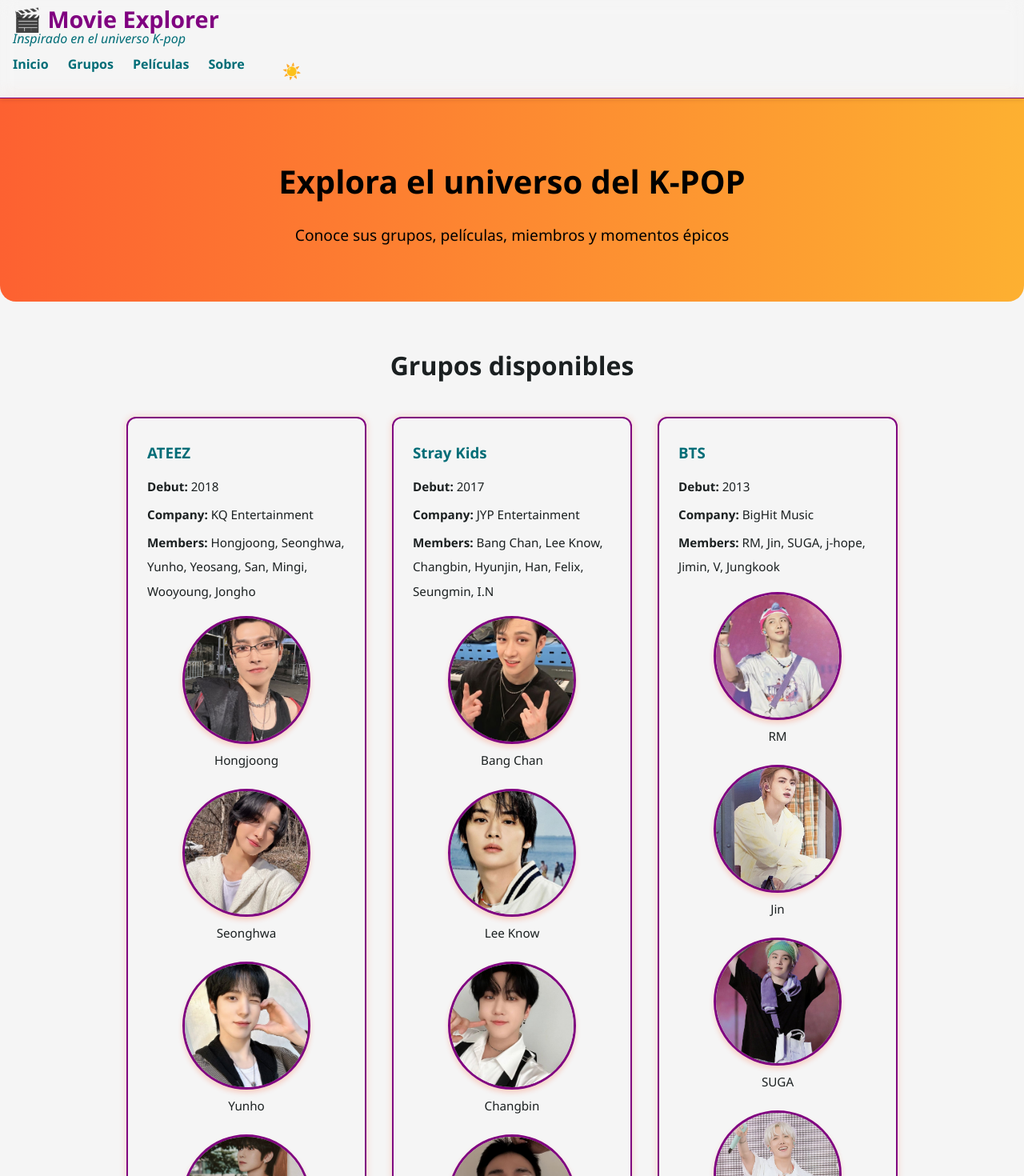
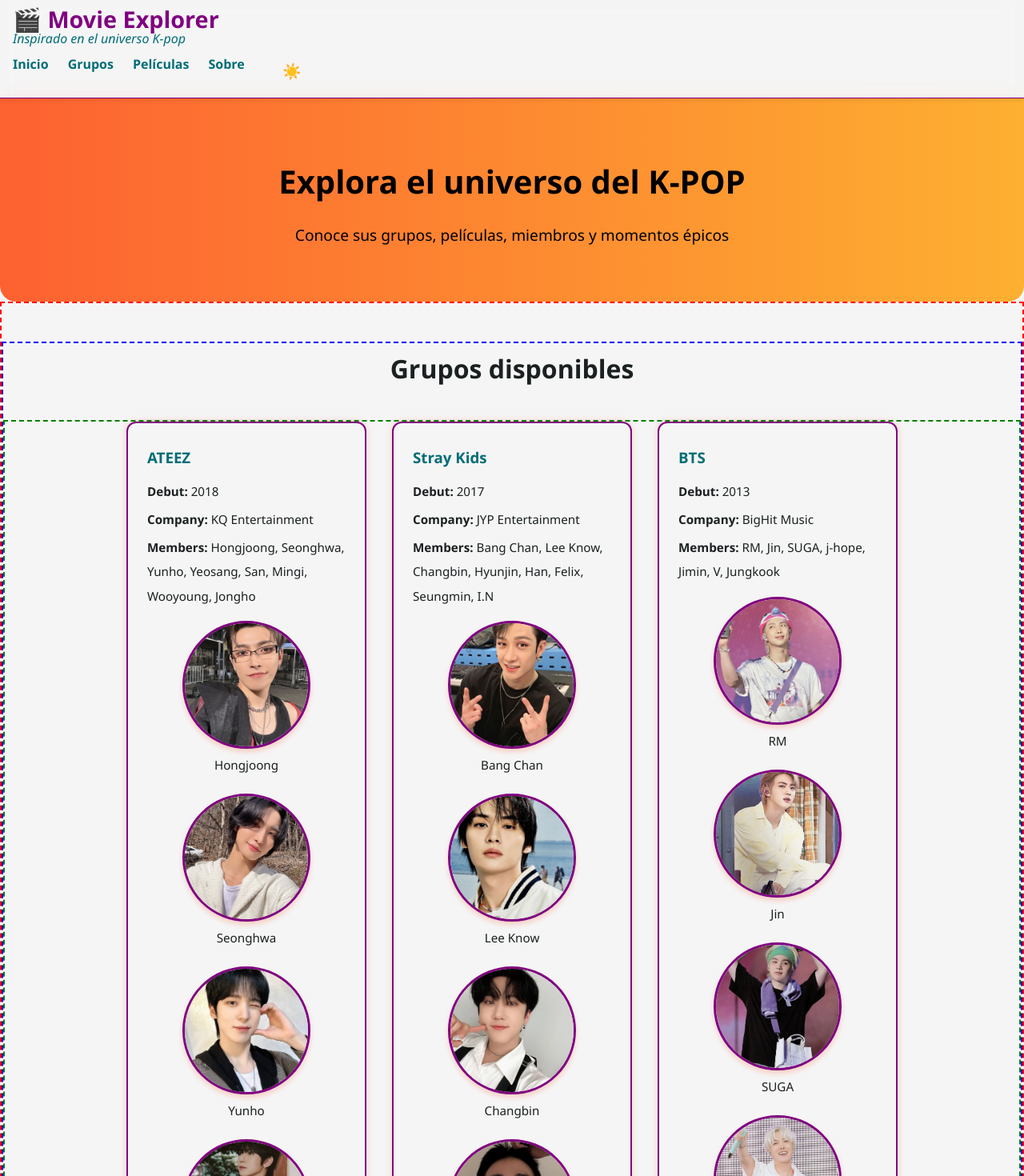
Before and after one commit to moonieym/movie-explorer, a React (Vite) app: page / in a window 1280 px wide. Shown: the top 1470 px of the page at 80% size. Built offline with nearby package versions, Linux system fonts and the light colour scheme.

Commit message:
agrego cambios a repo

```diff
--- a/src/App.css
+++ b/src/App.css
@@ -170,6 +170,7 @@
   background-color: var(--bg);
   padding-left: 0;
   padding-right: 0;
+  border: 2px dashed red;
 }
 
 .group-content {
@@ -177,6 +178,7 @@
   margin: auto;
   background-color: var(--bg);
   width: 100%;
+  border: 2px dashed blue;
 }
 
 .group-section h2 {
@@ -190,6 +192,7 @@
   flex-wrap: wrap;
   justify-content: center;
   gap: 2rem;
+  border: 2px dashed green;
 }
 
 .group-card {
```
